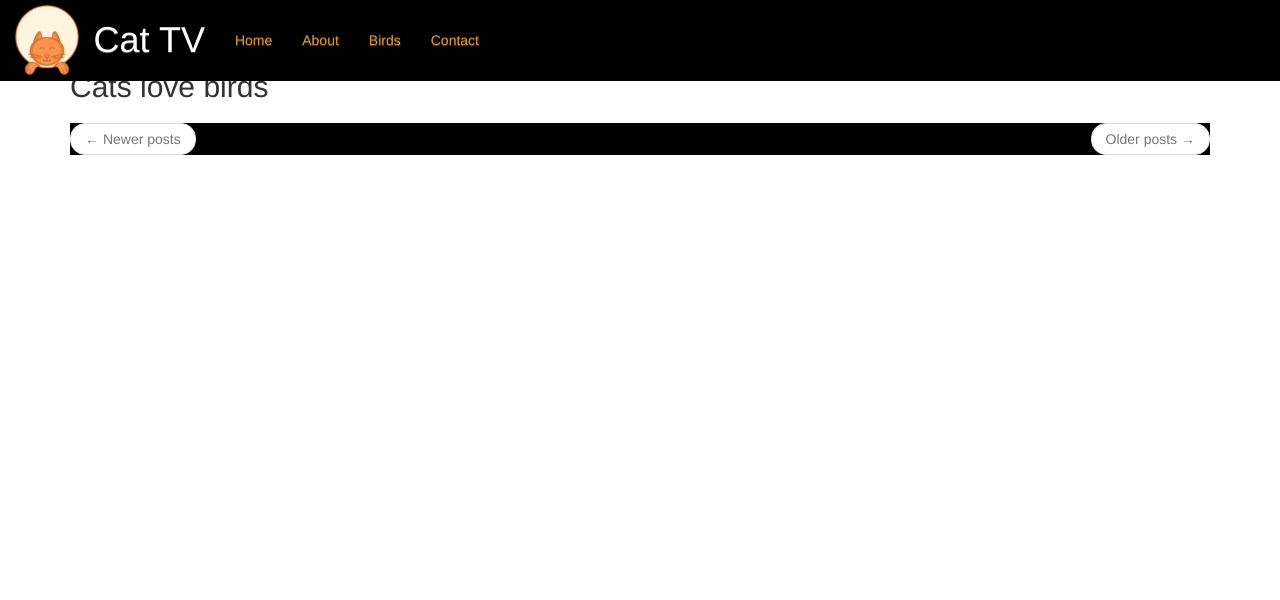
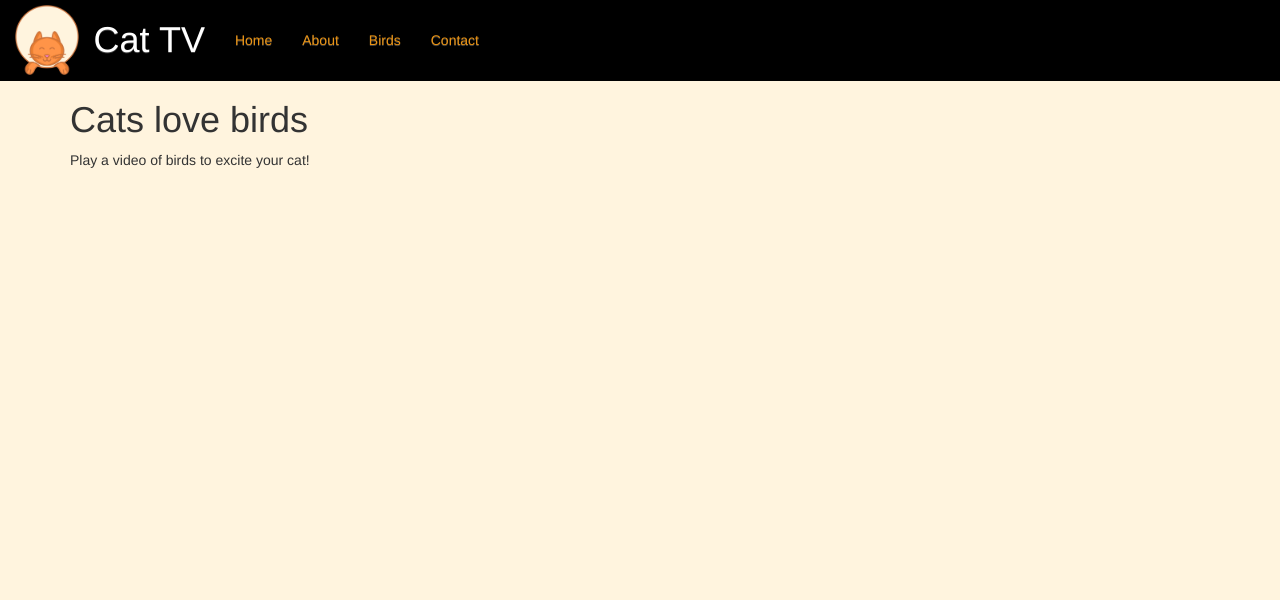
Before and after one commit to amandasteinhauer/cat-tv, a Flask app: page /birds in a window 1280 px wide. Shown: the top 600 px of the page. Run offline with Flask 2, Linux system fonts and the light colour scheme; data that the repository does not hold is empty; some libraries are stand-ins or nearby versions.

Commit message:
update video styling

```diff
--- a/catTV/config.py
+++ b/catTV/config.py
@@ -6,4 +6,4 @@ class Config(object):
     SQLALCHEMY_DATABASE_URI = os.environ.get('DATABASE_URL') or \
         'sqlite:///' + os.path.join(basedir, 'catTV.db')
     SQLALCHEMY_TRACK_MODIFICATIONS = False
-    POSTS_PER_PAGE = 5
+    POSTS_PER_PAGE = 1
--- a/catTV/static/css/base.css
+++ b/catTV/static/css/base.css
@@ -1,5 +1,3 @@
-
-
 nav {
     background-color: black;
 }
@@ -38,9 +36,9 @@ nav {
     background-color: black;
 }
 
-body {
+#main-body {
     background-color: #fff4de;
-    padding-top: 50px;
+    padding-top: 80px;
 }
 
 body .content {
--- /dev/null
+++ b/catTV/static/css/videos.css
@@ -0,0 +1,20 @@
+#video-container .video-cell {
+    width: 70px;
+    border: none;
+}
+
+#video-container .video-cell:hover{
+    background-color: #fff4de;
+}
+
+table{
+    border: 1px grey solid;
+}
+
+.pager {
+    background-color: #fff4de;
+}
+
+.pager .next a, .pager .previous a{
+    color: #ac6d10;
+}
--- a/catTV/templates/_post.html
+++ b/catTV/templates/_post.html
@@ -1,11 +1,11 @@
 <table class="table table-hover">
     <tr>
-        <td width="70px">
-            <h3> {{ video.title }} </h3>
+        <td class="video-cell">
+            <h4> {{ video.title }} </h4>
         </td>
     </tr>
     <tr>
-        <td>
+        <td class="video-cell">
             <div class="embed-responsive embed-responsive-16by9">
                 <iframe class="embed-responsive-item" src="{{ video.url }}" title="YouTube video player" allow="accelerometer; autoplay; clipboard-write; encrypted-media; gyroscope; picture-in-picture" allowfullscreen></iframe>
             </div>
--- a/catTV/templates/base.html
+++ b/catTV/templates/base.html
@@ -65,7 +65,7 @@
 <header>
     {% block header %}{% endblock %}
 </header>
-<body>
+<body id="main-body">
     <div class="content">
         {% block content %}{% endblock %}
     </div>
--- a/catTV/templates/videos.html
+++ b/catTV/templates/videos.html
@@ -1,24 +1,37 @@
 {% extends 'base.html' %}
+
+{% block cssLinks %}
+    {{ super() }}
+    <!-- Custom CSS-->
+    <link rel="stylesheet" href="{{ url_for('static', filename= 'css/videos.css') }}">
+{% endblock %}
 
 {% block title %} Cat TV - Birds {% endblock %}
 
 {% block content %}
 
     <div class="container">
-        <h2>
+        <h1>
             Cats love birds
-        </h2>
-        {% for video in videos %}
-            {% include '_post.html' %}
-        {% endfor %}
+        </h1>
+        <p>
+            Play a video of birds to excite your cat!
+        </p>
+        <br/>
+        <br/>
+        <div id="video-container">
+            {% for video in videos %}
+                {% include '_post.html' %}
+            {% endfor %}
+        </div>
         <nav aria-label="...">
             <ul class="pager">
-                <li class="previous{% if not prev_url %} disabled{% endif %}">
+                <li class="previous{% if not prev_url %} hidden{% endif %}">
                     <a href="{{ prev_url or '#' }}">
                         <span aria-hidden="true">&larr;</span> Newer posts
                     </a>
                 </li>
-                <li class="next{% if not next_url %} disabled{% endif %}">
+                <li class="next{% if not next_url %} hidden{% endif %}">
                     <a href="{{ next_url or '#' }}">
                         Older posts <span aria-hidden="true">&rarr;</span>
                     </a>
```
